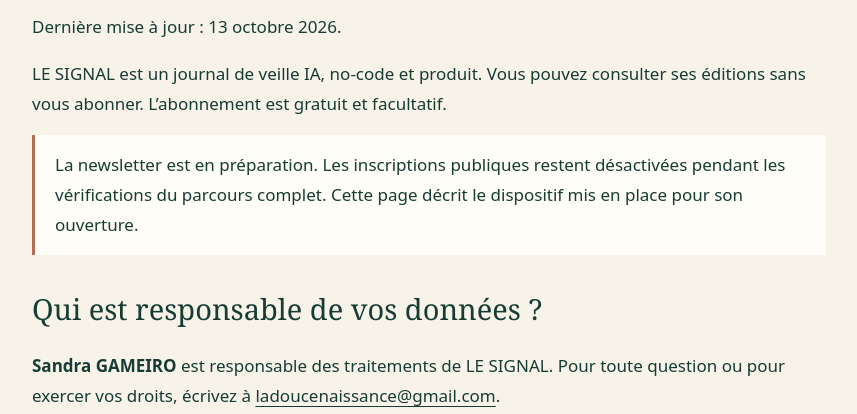
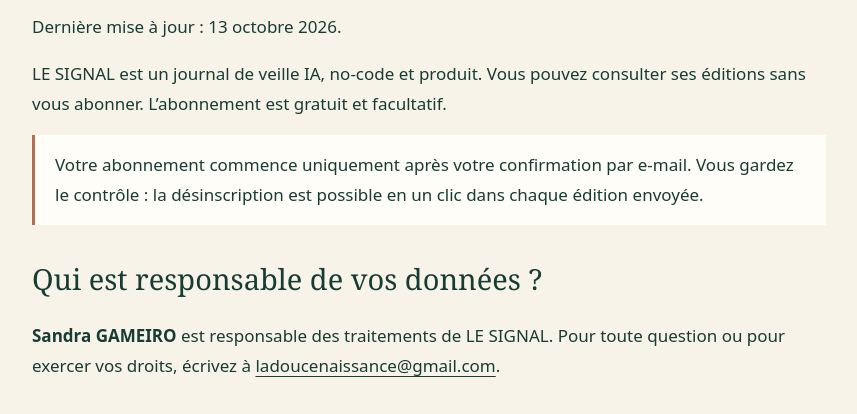
Before and after one commit to gameirosandra-png/le-signal-veille, a website: page confidentialite.html in a window 1280 px wide. Shown: the part 364-778 px from the top of the page, without its empty margins (211-1068 px from the left). Drawn offline with Linux system fonts and the light colour scheme.

Commit message:
Open newsletter subscriptions after production consent and unsubscribe verification

```diff
--- a/confidentialite.html
+++ b/confidentialite.html
@@ -7,7 +7,7 @@
 <body><header><a class="logo" href="/">LE SIGNAL.</a></header>
 <main><p class="tag">Votre confiance, vos choix</p><h1>Confidentialité et données personnelles</h1><p>Dernière mise à jour : <time datetime="2026-10-13">13 octobre 2026</time>.</p>
 <p>LE SIGNAL est un journal de veille IA, no-code et produit. Vous pouvez consulter ses éditions sans vous abonner. L’abonnement est gratuit et facultatif.</p>
-<p class="note">La newsletter est en préparation. Les inscriptions publiques restent désactivées pendant les vérifications du parcours complet. Cette page décrit le dispositif mis en place pour son ouverture.</p>
+<p class="note">Votre abonnement commence uniquement après votre confirmation par e-mail. Vous gardez le contrôle : la désinscription est possible en un clic dans chaque édition envoyée.</p>
 <h2>Qui est responsable de vos données ?</h2>
 <p><strong>Sandra GAMEIRO</strong> est responsable des traitements de LE SIGNAL. Pour toute question ou pour exercer vos droits, écrivez à <a href="mailto:ladoucenaissance@gmail.com">ladoucenaissance@gmail.com</a>.</p>
 <h2>Pourquoi et sur quelle base utilisons-nous vos données ?</h2>
```
